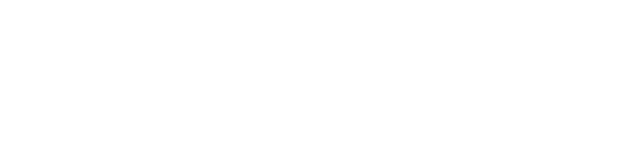
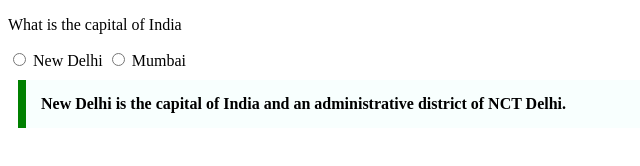
Before and after one commit to acciojob/trivia-sayantan174, a website: page main.html in a window 1280 px wide. Shown: the whole page, without its empty margins (0-640 px from the left). Drawn offline with Linux system fonts and the light colour scheme.

Commit message:
created a submission

```diff
--- a/main.html
+++ b/main.html
@@ -8,6 +8,15 @@
 
 <body>
 	<!-- the entire body must be written by student -->
+	<p>What is the capital of India</p>
+    <input type="radio" id="q1" />
+    <label for="q1">New Delhi</label>
+    <input type="radio" id="q2" />
+    <label for="q2">Mumbai</label>
+    <blockquote cite="https://en.wikipedia.org/wiki/New_Delhi">
+      New Delhi is the capital of India and an administrative district of NCT
+      Delhi.
+    </blockquote>
     <script type="text/javascript" src="./script.js">
 </script>
 
--- a/styles.css
+++ b/styles.css
@@ -1,2 +1,8 @@
-
-/* Your CSS Code here. */
+blockquote{
+max-width: 600px;
+margin: 10px;
+padding: 15px;
+border-left: 8px solid green;
+background-color: #f8fffe;
+font-weight: bold;
+}
```
